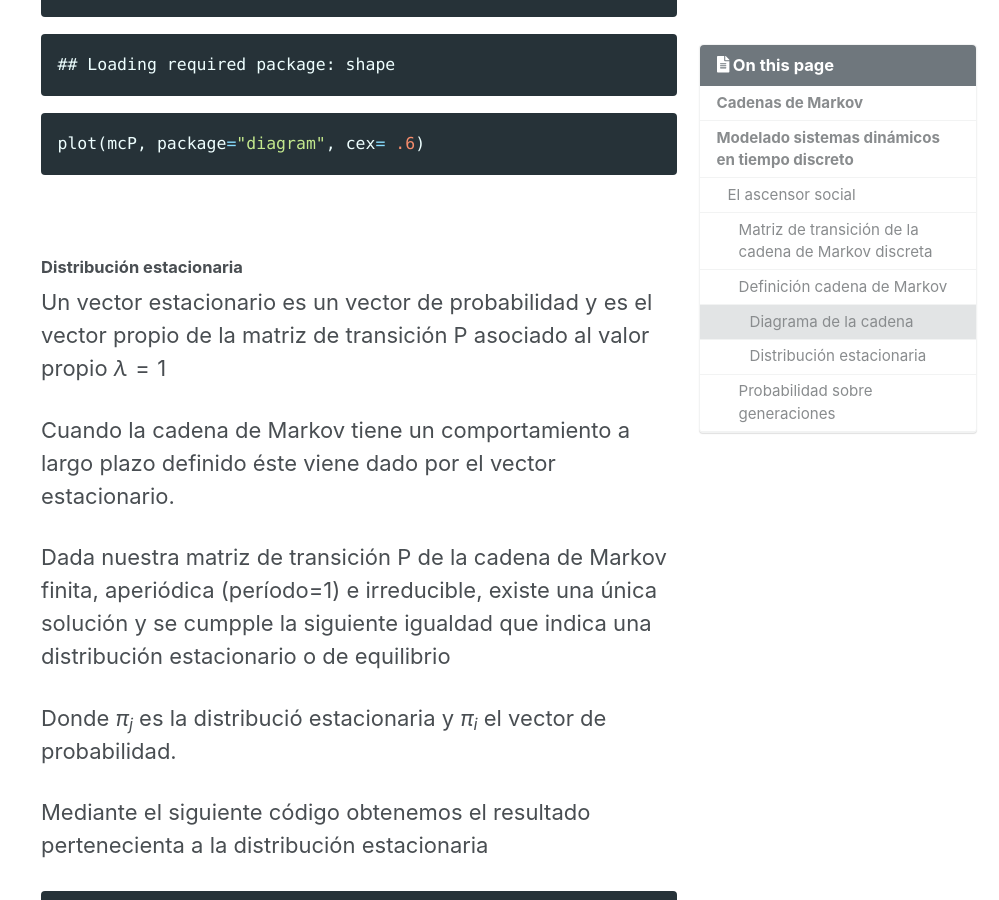
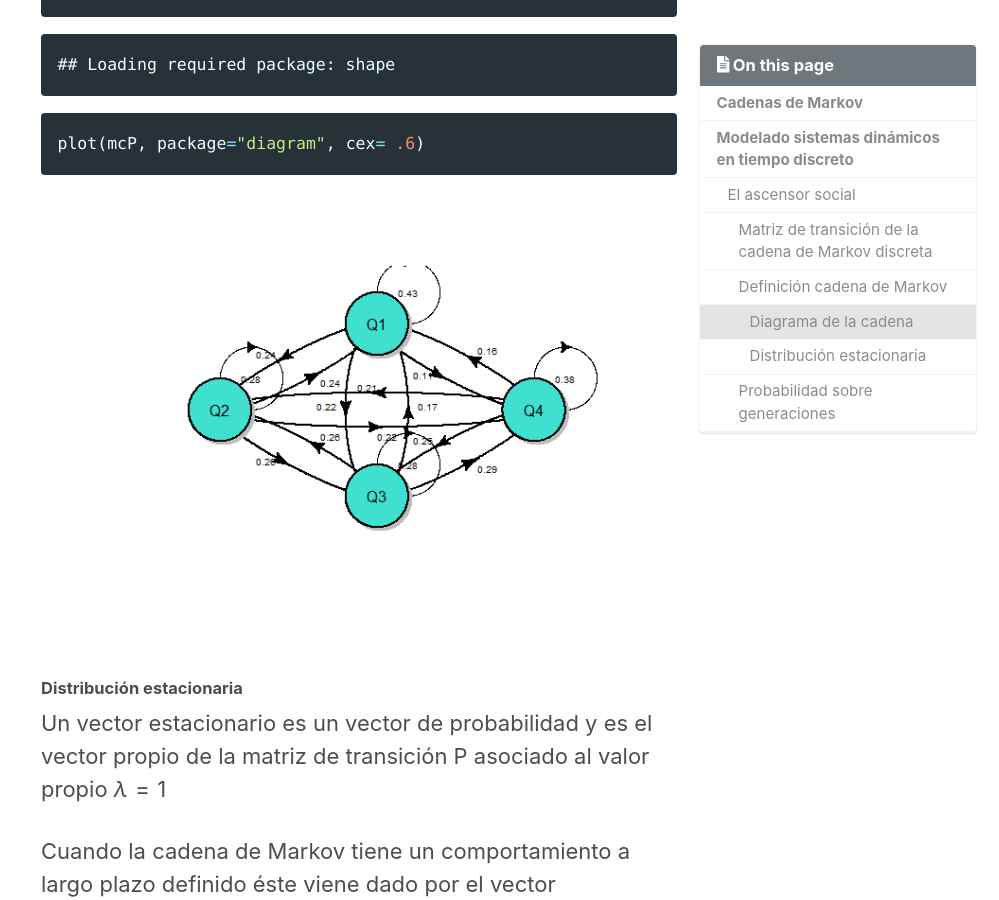
Before and after one commit to IssamFakhari/issamfakhari.github.io, a Jekyll site: the page built from _posts/2021-02-04-CadenasMarkov.md, in a window 1280 px wide and 900 px high, scrolled down 4914 px. Shown: the whole window, without its empty margins (281-1280 px from the left). Built offline with Jekyll 4.4.1, drawn with Linux system fonts in a browser that asks for light colours; cached includes are drawn as plain includes.

Commit message:
Update 2021-02-04-CadenasMarkov.md

````diff
--- a/_posts/2021-02-04-CadenasMarkov.md
+++ b/_posts/2021-02-04-CadenasMarkov.md
@@ -291,7 +291,7 @@ library(diagram)
 plot(mcP, package="diagram", cex= .6)
 ```
 
-![](images/diagramaMarkov.png)<!-- -->
+![](/images/diagramaMarkov.png)<!-- -->
 
 
 
````
